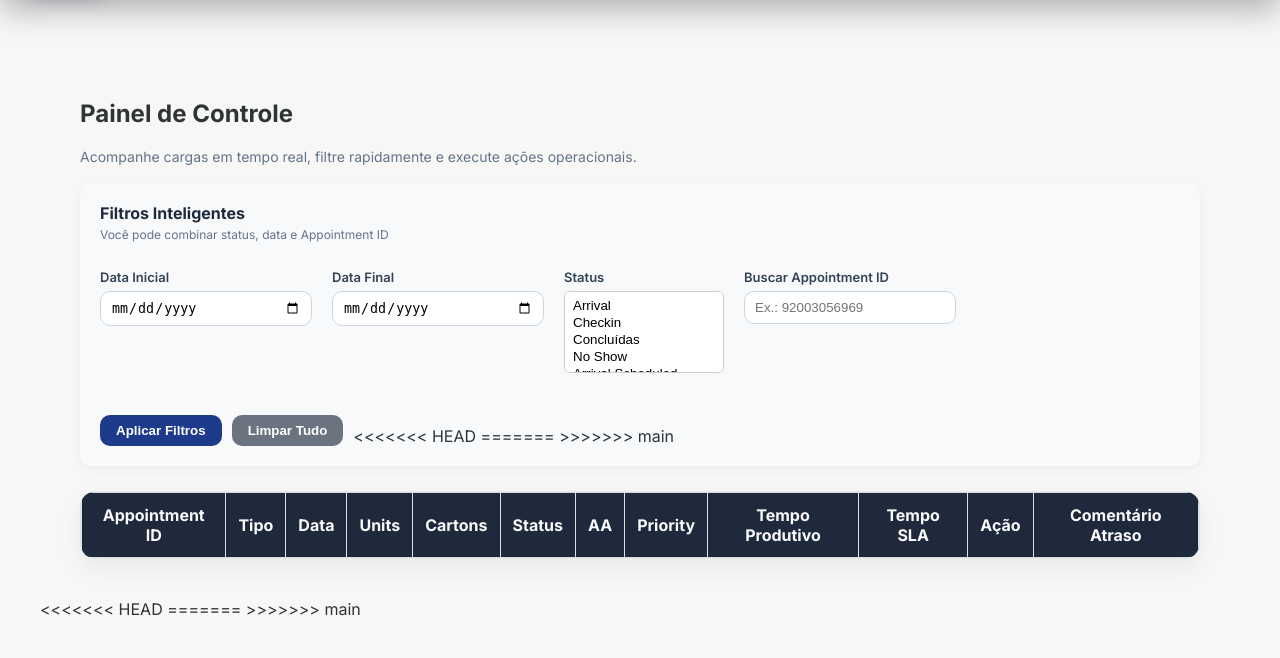
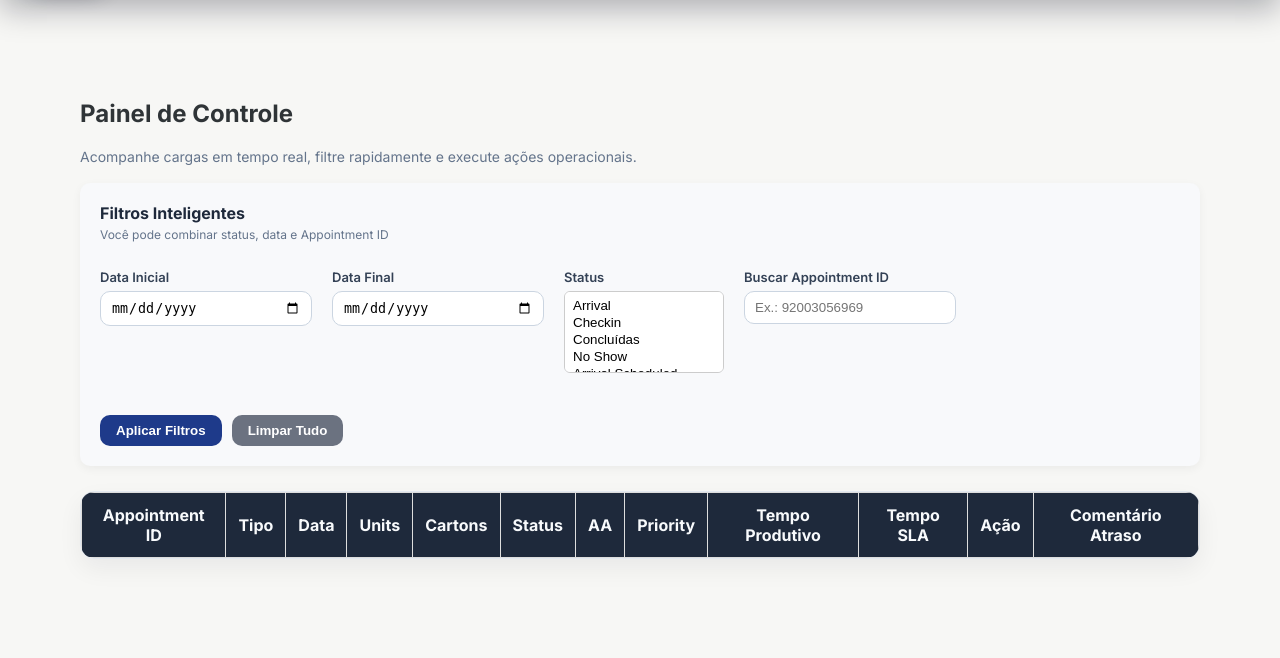
Before and after one commit to samuel0998/system-dock, a Python web app: template templates/pc.html in a window 1280 px wide. Shown: the part 102-760 px from the top of the page. Run offline with Jinja, Linux system fonts and the light colour scheme; the template is opened without the code that fills it, so the values that code supplies are empty.

Commit message:
resolução de conflito

```diff
--- a/templates/pc.html
+++ b/templates/pc.html
@@ -47,12 +47,9 @@
         <div class="filtro-botoes">
             <button onclick="aplicarFiltros()" class="btn-filtrar">Aplicar Filtros</button>
             <button onclick="limparFiltros()" class="btn-limpar">Limpar Tudo</button>
-<<<<<<< HEAD
             {% if auth_caps.get('painel_set_aa') %}
             <button onclick="abrirModalAdicionarCarga()" class="btn-filtrar">+ Carga</button>
             {% endif %}
-=======
->>>>>>> main
         </div>
     </div>
 
@@ -163,7 +160,6 @@
 </div>
 
 
-<<<<<<< HEAD
 <!-- ========================= -->
 <!-- ➕ MODAL ADICIONAR CARGA -->
 <!-- ========================= -->
@@ -221,8 +217,6 @@
 </div>
 
 
-=======
->>>>>>> main
 <script src="{{ url_for('static', filename='js/painel.js') }}"></script>
 
 {% endblock %}
```
